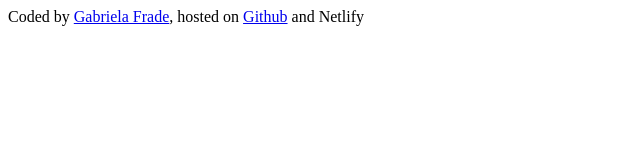
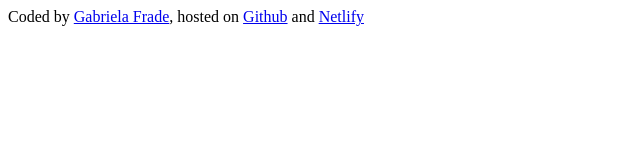
Before and after one commit to gabrielafrade/short-stories-generator, a plain HTML site: page index.html in a window 1280 px wide. Shown: the full height of the page, 0-640 px from the left. Drawn offline with Linux system fonts and the light colour scheme.

Commit message:
corrected error on footer

```diff
--- a/index.html
+++ b/index.html
@@ -18,8 +18,9 @@
         >Github</a
       >
       and
-      <a href="https://aigeneratorshortstories.netlify.app/" target="_blank"></a
-      >Netlify
+      <a href="https://aigeneratorshortstories.netlify.app/" target="_blank"
+        >Netlify</a
+      >
     </footer>
     <script src="src/index.js"></script>
   </body>
```
